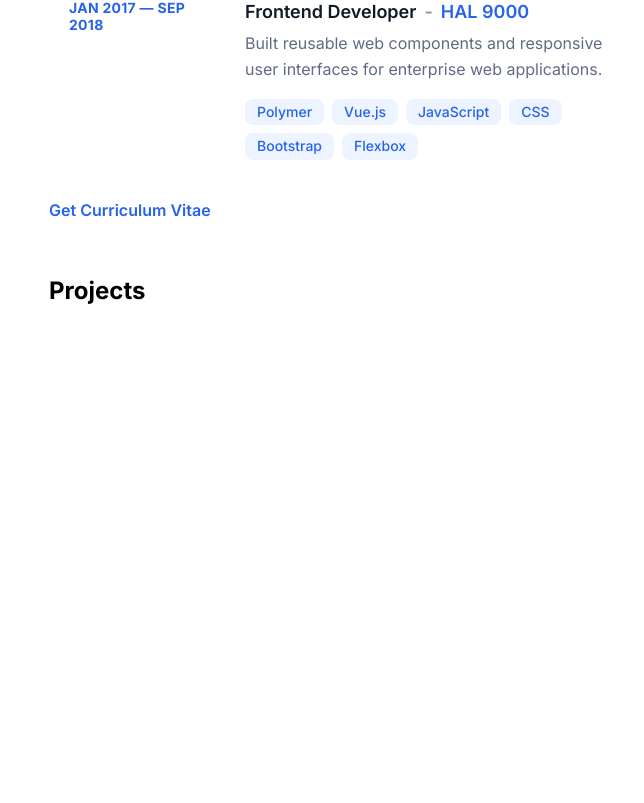
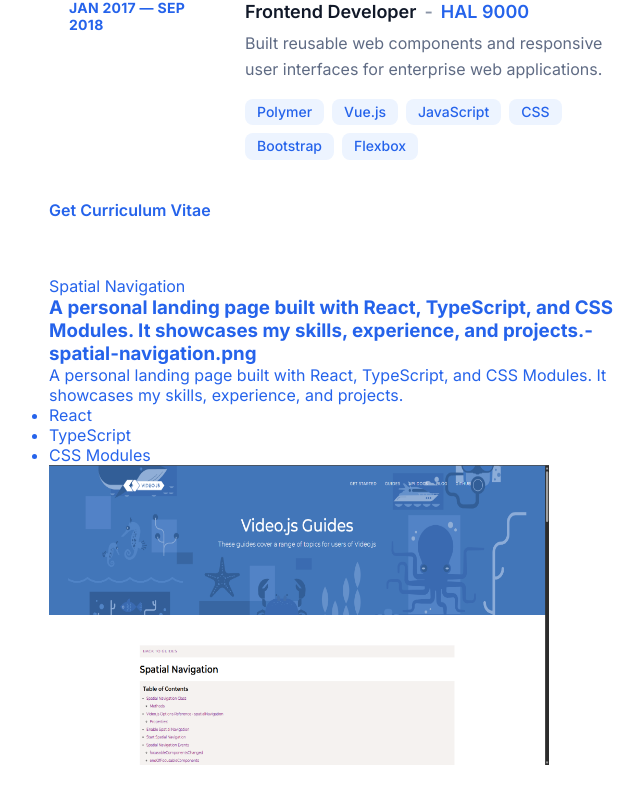
Before and after one commit to CarlosVillasenor/personal-landing-page, a Next.js app: page / in a window 1280 px wide. Shown: the part 1429-2232 px from the top of the page, without its empty margins (531-1175 px from the left). Before the commit the page ends 1830 px from the top, so only its background shows below. Built offline with nearby package versions, Linux system fonts and the light colour scheme.

Commit message:
feat: add base logic for projects component

```diff
--- a/src/components/Content/Experience/ExperienceData.tsx
+++ b/src/components/Content/Experience/ExperienceData.tsx
@@ -68,6 +68,6 @@ export const experiences = [
       "Bootstrap",
       "Flexbox"
     ],
-    website: "https://hal9000.com/"
+    website: "https://weareautomata.com/"
   }
 ];
--- /dev/null
+++ b/src/components/Content/Projects/Badge.tsx
@@ -0,0 +1,44 @@
+import styles from "./Badge.module.css";
+import Image from "next/image";
+
+type project = {
+  title: string;
+  description: string;
+  technologies: string[];
+  website: string;
+  image: string;
+};
+
+export default function Badge({ project }: { project: project }) {
+  return (
+    <a className={styles.badgeLink} href={project.website} target="_blank" rel="noopener noreferrer">
+      <article className={styles.projectItem}>
+        <p className={styles.period}>{project.title}</p>
+
+        <div className={styles.projectBody}>
+          <h3 className={styles.projectTitle}>
+            {project.description}
+            <span className={styles.projectDot}>-</span>
+            <span
+              className={styles.companyLink}
+            >
+              {project.image}
+            </span>
+          </h3>
+
+          <p className={styles.paragraph}>
+            {project.description}
+          </p>
+
+          <ul className={styles.techList} aria-label="Tech stack">
+            {project.technologies.map((tech) => (
+              <li key={tech}>{tech}</li>
+            ))}
+          </ul>
+
+          <Image src={`/project-images/${project.image}`} alt={project.title} width={500} height={300} />
+        </div>
+      </article>
+    </a>
+  )
+}
--- a/src/components/Content/Projects/Projects.tsx
+++ b/src/components/Content/Projects/Projects.tsx
@@ -1,9 +1,15 @@
 import styles from './Projects.module.css';
+import Badge from './Badge';
+import { projects } from './ProjectsData';
 
 export default function Projects() {
   return (
     <section id="projects" className={styles.section}>
-      <h2 className={styles.sectionLabel}>Projects</h2>
+      <div className={styles.projectsContainer}>
+        {projects.map((project) => (
+          <Badge key={project.title} project={project} />
+        ))}
+      </div>
     </section>
   );
 }
--- /dev/null
+++ b/src/components/Content/Projects/ProjectsData.tsx
@@ -0,0 +1,10 @@
+export const projects = [
+  {
+    title: "Spatial Navigation",
+    description:
+      "A personal landing page built with React, TypeScript, and CSS Modules. It showcases my skills, experience, and projects.",
+    technologies: ["React", "TypeScript", "CSS Modules"],
+    website: "https://carlohernandez.dev/",
+    image: "spatial-navigation.png"
+  }
+];
```
Also changed, not shown: public/project-images/spatial-navigation.png (added), src/components/Content/Projects/Badge.module.css (added).
